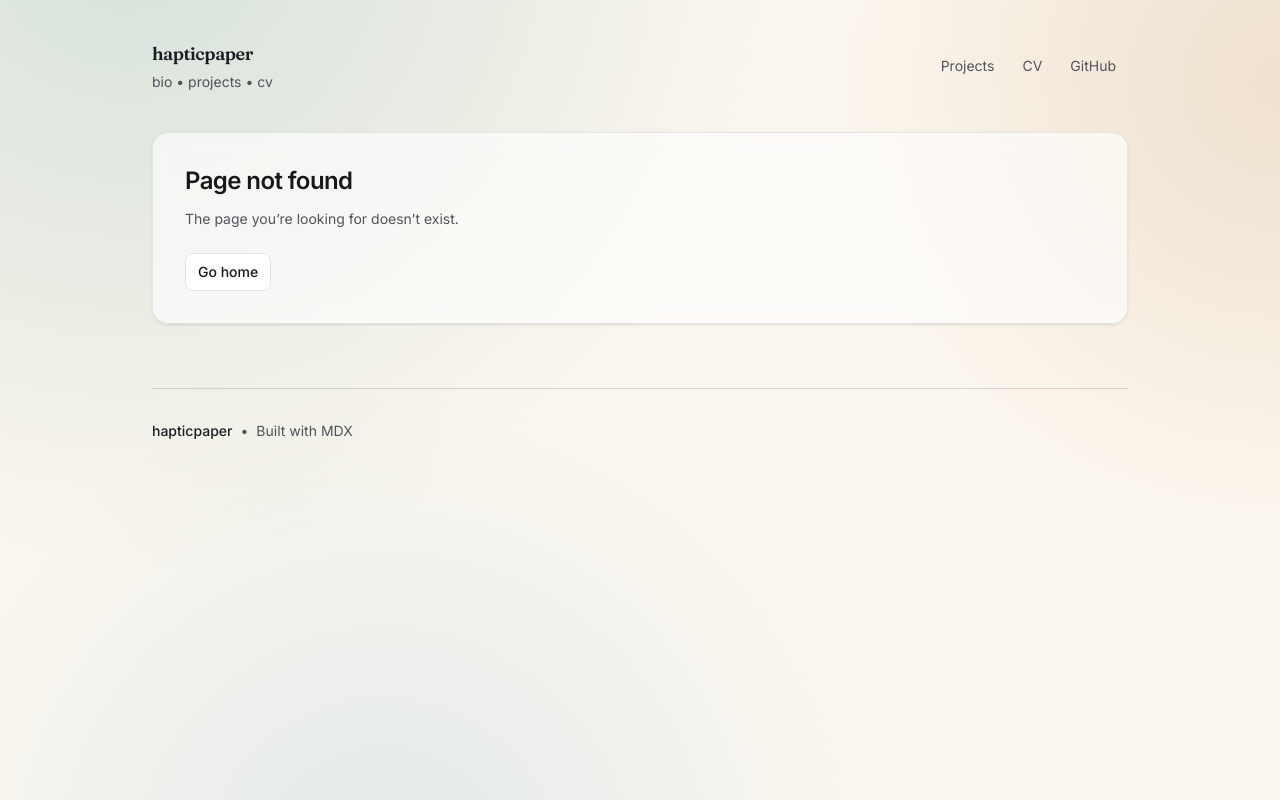
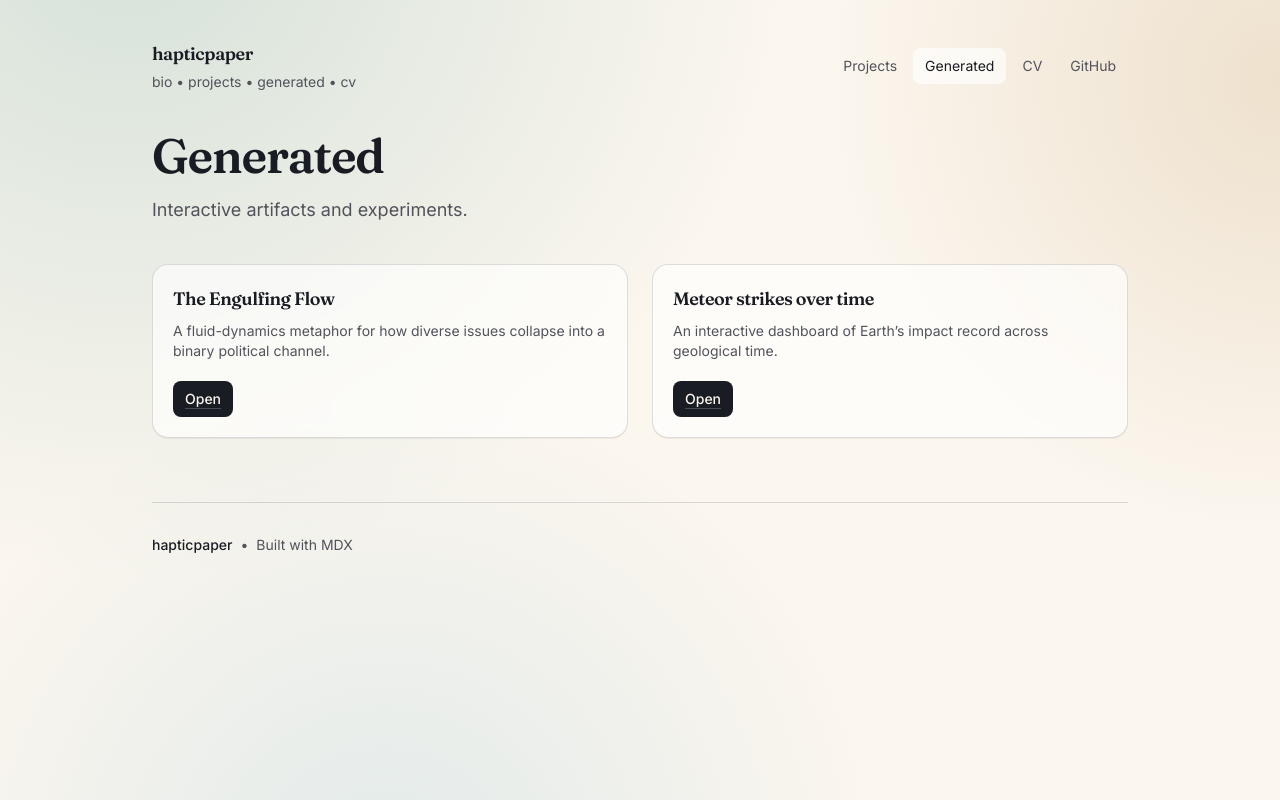
Before and after one commit to hapticPaper/hapticpaper.github.io, a React (Vite) app: page /generated in a window 1280 px wide. Before the commit this address had no page. Built offline with nearby package versions, Linux system fonts and the light colour scheme.

Commit message:
Add generated content section

```diff
--- a/content/home.mdx
+++ b/content/home.mdx
@@ -13,5 +13,6 @@ I design and build data platforms and agentic pipelines. Here are a few toy site
 ## Links
 
 - [Projects](/projects)
+- [Generated](/generated)
 - [CV](/cv)
 - [GitHub](https://github.com/hapticPaper)
--- a/package.json
+++ b/package.json
@@ -16,6 +16,8 @@
   "dependencies": {
     "@mdx-js/react": "^3.1.1",
     "clsx": "^2.1.1",
+    "d3": "^7.9.0",
+    "lodash": "^4.17.23",
     "react": "^19.1.1",
     "react-dom": "^19.1.1",
     "react-router-dom": "^7.1.5"
--- a/src/App.tsx
+++ b/src/App.tsx
@@ -2,7 +2,10 @@ import { Route, Routes } from "react-router-dom";
 
 import { SiteLayout } from "@/components/SiteLayout";
 import { CvPage } from "@/pages/CvPage";
+import { EngulfingFlowPage } from "@/pages/EngulfingFlowPage";
+import { GeneratedPage } from "@/pages/GeneratedPage";
 import { HomePage } from "@/pages/HomePage";
+import { MeteorStrikesPage } from "@/pages/MeteorStrikesPage";
 import { NotFoundPage } from "@/pages/NotFoundPage";
 import { ProjectPage } from "@/pages/ProjectPage";
 import { ProjectsPage } from "@/pages/ProjectsPage";
@@ -12,6 +15,9 @@ export function App() {
     <SiteLayout>
       <Routes>
         <Route path="/" element={<HomePage />} />
+        <Route path="/generated" element={<GeneratedPage />} />
+        <Route path="/generated/engulfing-flow" element={<EngulfingFlowPage />} />
+        <Route path="/generated/meteor-strikes" element={<MeteorStrikesPage />} />
         <Route path="/projects" element={<ProjectsPage />} />
         <Route path="/projects/:slug" element={<ProjectPage />} />
         <Route path="/cv" element={<CvPage />} />
--- /dev/null
+++ b/src/components/GeneratedCard.tsx
@@ -0,0 +1,39 @@
+import clsx from "clsx";
+import { Link } from "react-router-dom";
+
+import type { GeneratedEntry } from "@/content/generated";
+
+export function GeneratedCard({
+  entry,
+  className,
+}: {
+  entry: GeneratedEntry;
+  className?: string;
+}) {
+  return (
+    <article
+      className={clsx(
+        "overflow-hidden rounded-2xl border border-[color:var(--border)] bg-[color:var(--surface)] shadow-[0_1px_0_rgba(0,0,0,0.06)] backdrop-blur",
+        className,
+      )}
+    >
+      <div className="p-5">
+        <h3 className="text-lg font-semibold tracking-tight">
+          <Link className="heading-serif hover:underline" to={`/generated/${entry.slug}`}>
+            {entry.title}
+          </Link>
+        </h3>
+        <p className="mt-2 text-sm text-[color:var(--muted)]">{entry.blurb}</p>
+
+        <div className="mt-5">
+          <Link
+            to={`/generated/${entry.slug}`}
+            className="inline-flex rounded-lg bg-[color:var(--text)] px-3 py-2 text-sm font-medium text-[color:var(--background)] hover:opacity-90"
+          >
+            Open
+          </Link>
+        </div>
+      </div>
+    </article>
+  );
+}
--- a/src/components/SiteLayout.tsx
+++ b/src/components/SiteLayout.tsx
@@ -11,10 +11,11 @@ export function SiteLayout({ children }: { children: ReactNode }) {
           <NavLink to="/" className="heading-serif text-lg font-semibold tracking-tight">
             hapticpaper
           </NavLink>
-          <div className="mt-1 text-sm text-[color:var(--muted)]">bio • projects • cv</div>
+          <div className="mt-1 text-sm text-[color:var(--muted)]">bio • projects • generated • cv</div>
         </div>
         <nav className="flex items-center gap-1 text-sm">
           <TopNavLink to="/projects">Projects</TopNavLink>
+          <TopNavLink to="/generated">Generated</TopNavLink>
           <TopNavLink to="/cv">CV</TopNavLink>
           <a
             href="https://github.com/hapticPaper"
--- /dev/null
+++ b/src/content/generated.ts
@@ -0,0 +1,38 @@
+import { lazy } from "react";
+import type { ComponentType, LazyExoticComponent } from "react";
+
+export type GeneratedEntry = {
+  slug: string;
+  title: string;
+  blurb: string;
+  Content: LazyExoticComponent<ComponentType>;
+};
+
+export const generated: GeneratedEntry[] = [
+  {
+    slug: "engulfing-flow",
+    title: "The Engulfing Flow",
+    blurb: "A fluid-dynamics metaphor for how diverse issues collapse into a binary political channel.",
+    Content: lazy(() => import("@/content/engulfing-flow.jsx")),
+  },
+  {
+    slug: "meteor-strikes",
+    title: "Meteor strikes over time",
+    blurb: "An interactive dashboard of Earth’s impact record across geological time.",
+    Content: lazy(() => import("@/content/meteor-strikes.jsx")),
+  },
+];
+
+const generatedBySlug = new Map(generated.map((entry) => [entry.slug, entry]));
+
+export const featuredGenerated = (() => {
+  const entry = generatedBySlug.get("engulfing-flow");
+  if (!entry) {
+    throw new Error('[content] Featured generated entry not found: "engulfing-flow"');
+  }
+  return entry;
+})();
+
+export function getGeneratedBySlug(slug: string): GeneratedEntry | undefined {
+  return generatedBySlug.get(slug);
+}
--- /dev/null
+++ b/src/pages/EngulfingFlowPage.tsx
@@ -0,0 +1,27 @@
+import { Suspense } from "react";
+import { Link } from "react-router-dom";
+
+import { getGeneratedBySlug } from "@/content/generated";
+import { NotFoundPage } from "@/pages/NotFoundPage";
+
+export function EngulfingFlowPage() {
+  const entry = getGeneratedBySlug("engulfing-flow");
+  if (!entry) return <NotFoundPage />;
+
+  const Content = entry.Content;
+
+  return (
+    <div className="space-y-4">
+      <div className="not-prose">
+        <Link className="text-sm text-[color:var(--muted)] hover:underline" to="/generated">
+          ← Generated
+        </Link>
+      </div>
+      <div className="not-prose">
+        <Suspense fallback={<div className="text-sm text-[color:var(--muted)]">Loading...</div>}>
+          <Content />
+        </Suspense>
+      </div>
+    </div>
+  );
+}
--- /dev/null
+++ b/src/pages/GeneratedPage.tsx
@@ -0,0 +1,15 @@
+import { MdxPage } from "@/components/MdxPage";
+import { GeneratedCard } from "@/components/GeneratedCard";
+import { generated } from "@/content/generated";
+
+export function GeneratedPage() {
+  return (
+    <MdxPage title="Generated" subtitle="Interactive artifacts and experiments.">
+      <div className="not-prose grid gap-6 sm:grid-cols-2">
+        {generated.map((entry) => (
+          <GeneratedCard key={entry.slug} entry={entry} />
+        ))}
+      </div>
+    </MdxPage>
+  );
+}
--- a/src/pages/HomePage.tsx
+++ b/src/pages/HomePage.tsx
@@ -1,7 +1,9 @@
 import { Link } from "react-router-dom";
 
+import { GeneratedCard } from "@/components/GeneratedCard";
 import { MdxPage } from "@/components/MdxPage";
 import { ProjectCard } from "@/components/ProjectCard";
+import { featuredGenerated } from "@/content/generated";
 import { homePage } from "@/content/pages";
 import { projects } from "@/content/projects";
 import { mdxComponents } from "@/mdx/components";
@@ -15,6 +17,16 @@ export function HomePage() {
       <MdxPage title={homePage.frontmatter.title} subtitle={homePage.frontmatter.subtitle}>
         <Content components={mdxComponents} />
       </MdxPage>
+
+      <section>
+        <div className="mb-4 flex items-end justify-between">
+          <h2 className="heading-serif text-xl font-semibold tracking-tight">Generated content</h2>
+          <Link className="text-sm text-[color:var(--muted)] hover:underline" to="/generated">
+            See all
+          </Link>
+        </div>
+        <GeneratedCard entry={featuredGenerated} />
+      </section>
 
       <section>
         <div className="mb-4 flex items-end justify-between">
--- /dev/null
+++ b/src/pages/MeteorStrikesPage.tsx
@@ -0,0 +1,27 @@
+import { Suspense } from "react";
+import { Link } from "react-router-dom";
+
+import { getGeneratedBySlug } from "@/content/generated";
+import { NotFoundPage } from "@/pages/NotFoundPage";
+
+export function MeteorStrikesPage() {
+  const entry = getGeneratedBySlug("meteor-strikes");
+  if (!entry) return <NotFoundPage />;
+
+  const Content = entry.Content;
+
+  return (
+    <div className="space-y-4">
+      <div className="not-prose">
+        <Link className="text-sm text-[color:var(--muted)] hover:underline" to="/generated">
+          ← Generated
+        </Link>
+      </div>
+      <div className="not-prose">
+        <Suspense fallback={<div className="text-sm text-[color:var(--muted)]">Loading...</div>}>
+          <Content />
+        </Suspense>
+      </div>
+    </div>
+  );
+}
--- a/tsconfig.json
+++ b/tsconfig.json
@@ -5,6 +5,7 @@
     "module": "ESNext",
     "moduleResolution": "Bundler",
     "jsx": "react-jsx",
+    "allowJs": true,
     "strict": true,
     "skipLibCheck": true,
     "noEmit": true,
@@ -14,5 +15,5 @@
       "@/*": ["src/*"]
     }
   },
-  "include": ["src", "vite.config.ts"]
+  "include": ["src/**/*.ts", "src/**/*.tsx", "src/content/**/*.jsx", "src/**/*.d.ts", "vite.config.ts"]
 }
```
Also changed, not shown: 1 other file (tests, documents, lock files or other folders).
